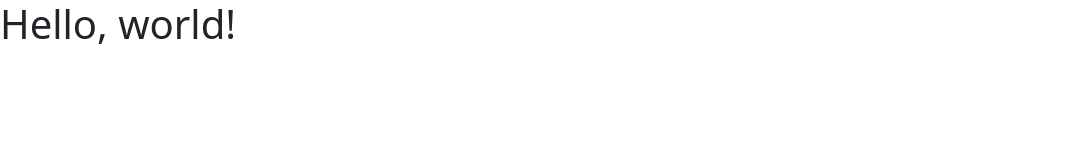
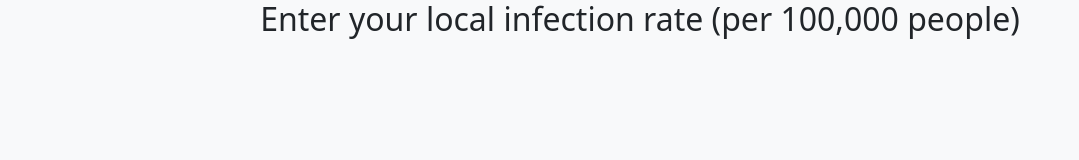
Before and after one commit to mattshardlow/Covid-risk-calculator, a plain HTML site: page index.html in a window 1280 px wide. Shown: the whole page, without its empty margins (0-1079 px from the left). Drawn offline with nearby package versions, Linux system fonts and the light colour scheme.

Commit message:
added header

```diff
--- a/index.html
+++ b/index.html
@@ -8,20 +8,13 @@
     <!-- Bootstrap CSS -->
     <link href="https://cdn.jsdelivr.net/npm/bootstrap@5.0.0-beta1/dist/css/bootstrap.min.css" rel="stylesheet" integrity="sha384-giJF6kkoqNQ00vy+HMDP7azOuL0xtbfIcaT9wjKHr8RbDVddVHyTfAAsrekwKmP1" crossorigin="anonymous">
 
-    <title>Hello, world!</title>
+    <title>Covid Risk Calculator</title>
   </head>
-  <body>
-    <h1>Hello, world!</h1>
-
-    <!-- Optional JavaScript; choose one of the two! -->
-
-    <!-- Option 1: Bootstrap Bundle with Popper -->
-    <script src="https://cdn.jsdelivr.net/npm/bootstrap@5.0.0-beta1/dist/js/bootstrap.bundle.min.js" integrity="sha384-ygbV9kiqUc6oa4msXn9868pTtWMgiQaeYH7/t7LECLbyPA2x65Kgf80OJFdroafW" crossorigin="anonymous"></script>
-
-    <!-- Option 2: Separate Popper and Bootstrap JS -->
-    <!--
-    <script src="https://cdn.jsdelivr.net/npm/@popperjs/core@2.5.4/dist/umd/popper.min.js" integrity="sha384-q2kxQ16AaE6UbzuKqyBE9/u/KzioAlnx2maXQHiDX9d4/zp8Ok3f+M7DPm+Ib6IU" crossorigin="anonymous"></script>
-    <script src="https://cdn.jsdelivr.net/npm/bootstrap@5.0.0-beta1/dist/js/bootstrap.min.js" integrity="sha384-pQQkAEnwaBkjpqZ8RU1fF1AKtTcHJwFl3pblpTlHXybJjHpMYo79HY3hIi4NKxyj" crossorigin="anonymous"></script>
-    -->
+  <body class="bg-light">
+    <div class="container">
+      <div class="text-center">
+        <h2>Enter your  local infection rate (per 100,000 people)</h2>
+      </div><!-- text-center>
+    </div><!-- container>
   </body>
 </html>
```
